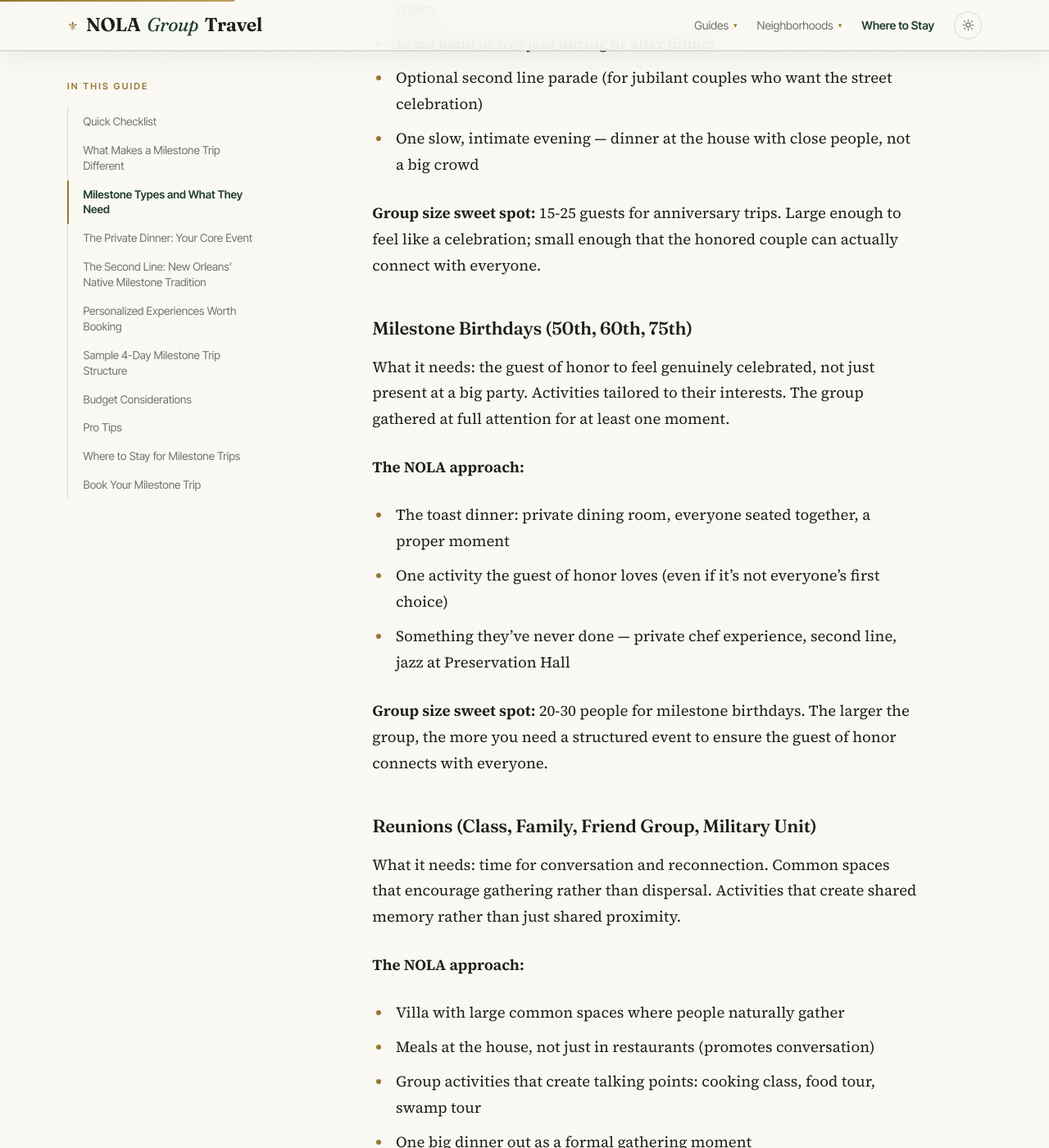
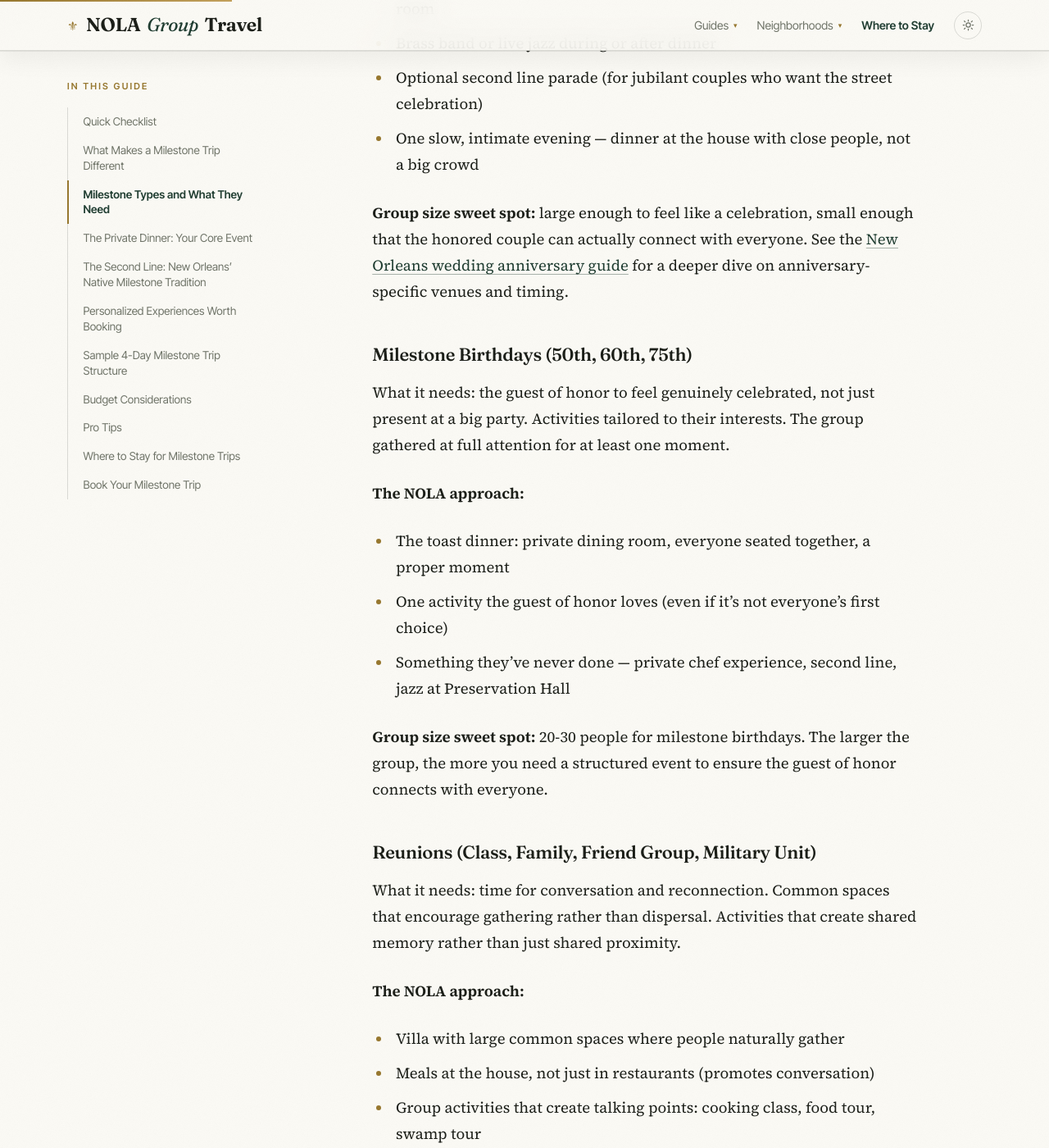
Before and after one commit to sjworth-dev/nola-group-travel, a Jekyll site: the page built from _guides/anniversary-milestone-guide.md, in a window 1280 px wide and 1400 px high, scrolled down 3293 px. Shown: the whole window at 82% size. Built offline with Jekyll 4.4.1, drawn with Linux system fonts in a browser that asks for light colours; some of the changed text lies outside the part shown.

Commit message:
seo: interlink milestone celebration guide to related guides
Wove in links to the wedding anniversary, family reunion, college
friends reunion, private second line, and brass band hire guides —
five newer pages this guide's sections split off from but never
linked back to. Also dropped two clinical group-size ranges in favor
of natural phrasing.

```diff
--- a/_guides/anniversary-milestone-guide.md
+++ b/_guides/anniversary-milestone-guide.md
@@ -55,7 +55,7 @@ What it needs: the feeling of time marked meaningfully. A gathering of the peopl
 - Optional second line parade (for jubilant couples who want the street celebration)
 - One slow, intimate evening — dinner at the house with close people, not a big crowd
 
-**Group size sweet spot:** 15-25 guests for anniversary trips. Large enough to feel like a celebration; small enough that the honored couple can actually connect with everyone.
+**Group size sweet spot:** large enough to feel like a celebration, small enough that the honored couple can actually connect with everyone. See the [New Orleans wedding anniversary guide](/guides/nola-group-new-orleans-wedding-anniversary-guide/) for a deeper dive on anniversary-specific venues and timing.
 
 ### Milestone Birthdays (50th, 60th, 75th)
 
@@ -78,7 +78,7 @@ What it needs: time for conversation and reconnection. Common spaces that encour
 - Group activities that create talking points: cooking class, food tour, swamp tour
 - One big dinner out as a formal gathering moment
 
-**Group size sweet spot:** 20-40 people. Reunions often have a wider size range than other milestone types.
+Reunions often have a wider size range than other milestone types — the [family reunion guide](/guides/family-reunion/) and the [college friends reunion guide](/guides/nola-group-college-friends-reunion-guide/) both go deeper on structuring a trip for a group that spans generations or decades of shared history.
 
 ### Memorial Trips and Tributes
 
@@ -132,7 +132,7 @@ A second line is New Orleans' traditional way of celebrating a life, a moment, o
 
 Hiring a brass band for a private second line is one of the most specifically New Orleans things you can do for a milestone trip. It doesn't require the occasion to be joyful — second lines are used for funerals as well as weddings, anniversaries, and graduations. The tradition accommodates the full range of human emotion.
 
-**How it works for a group:**
+**How it works for a group:** see the [private vs. public second line guide](/guides/nola-group-private-second-line-vs-public-guide/) and the [brass band hire logistics guide](/guides/nola-group-brass-band-hire-logistics-guide/) for how booking actually works and what it costs. The short version:
 - Hire a brass band (4-8 musicians) and a licensed second line coordinator
 - Pick a route through a neighborhood — Bywater, French Quarter, Marigny, Tremé
 - Receive a second line umbrella and handkerchief for the guest of honor
```
